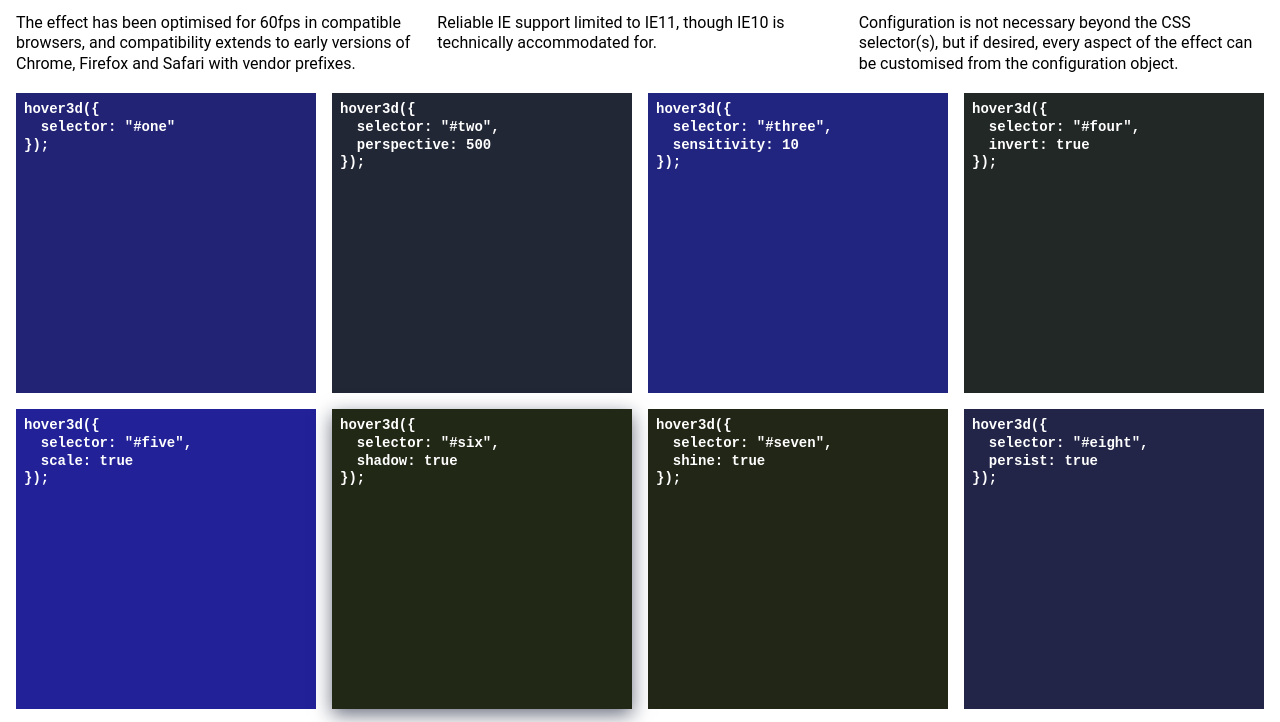
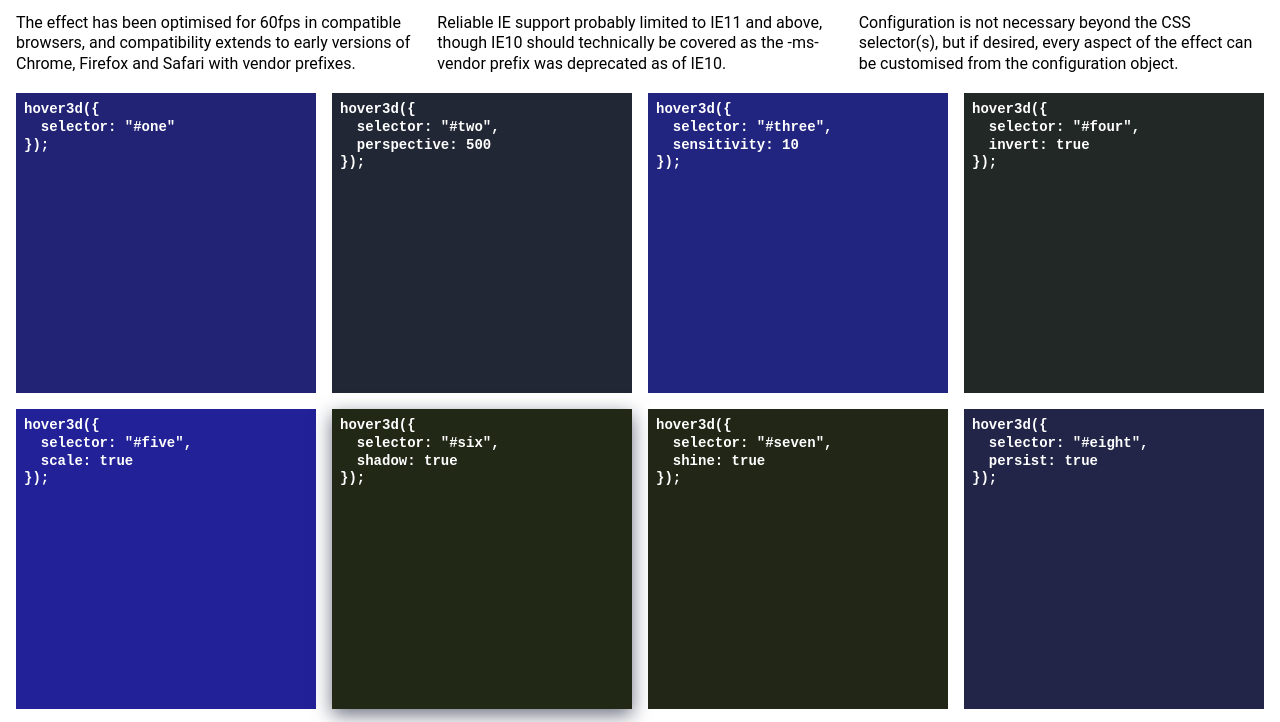
Before and after one commit to wnda/hover3d-vanilla, a plain HTML site: page index.html in a window 1280 px wide. Shown: the part 80-802 px from the top of the page. Drawn offline with Linux system fonts and the light colour scheme; a web font is replaced by a local one.

Commit message:
Update index.html

```diff
--- a/index.html
+++ b/index.html
@@ -134,7 +134,7 @@ font-weight: 700
       	<p>The effect has been optimised for 60fps in compatible browsers, and compatibility extends to early versions of Chrome, Firefox and Safari with vendor prefixes.</p>
     </div>
     <div class="cell cell-xs-6 cell-sm-4 cell-md-4 cell-intro">
-      	<p>Reliable IE support limited to IE11, though IE10 is technically accommodated for.</p>
+      	<p>Reliable IE support probably limited to IE11 and above, though IE10 should technically be covered as the -ms- vendor prefix was deprecated as of IE10.</p>
     </div>
     <div class="cell cell-xs-6 cell-sm-4 cell-md-4 cell-intro">
       	<p>Configuration is not necessary beyond the CSS selector(s), but if desired, every aspect of the effect can be customised from the configuration object.</p>
```
